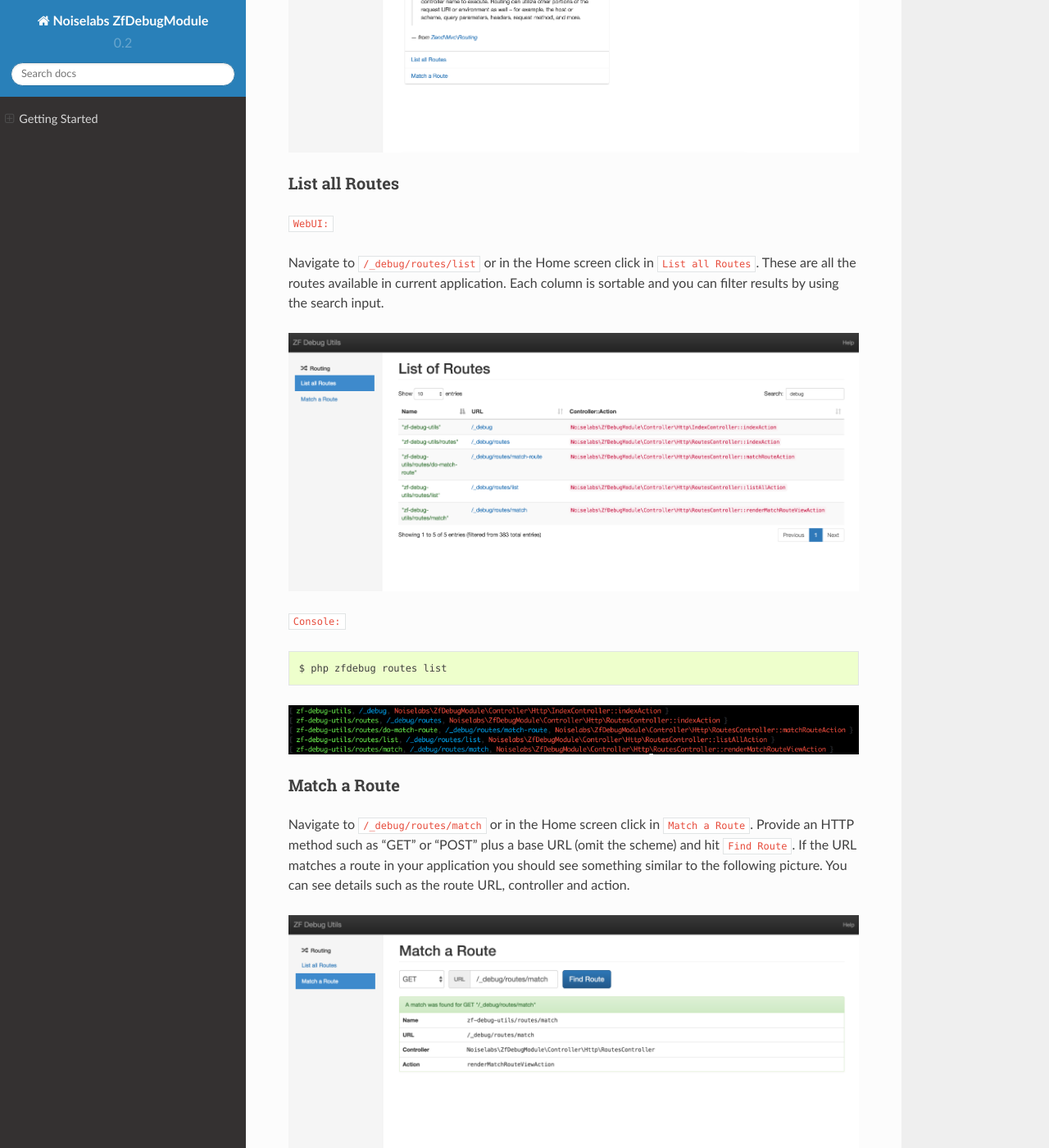
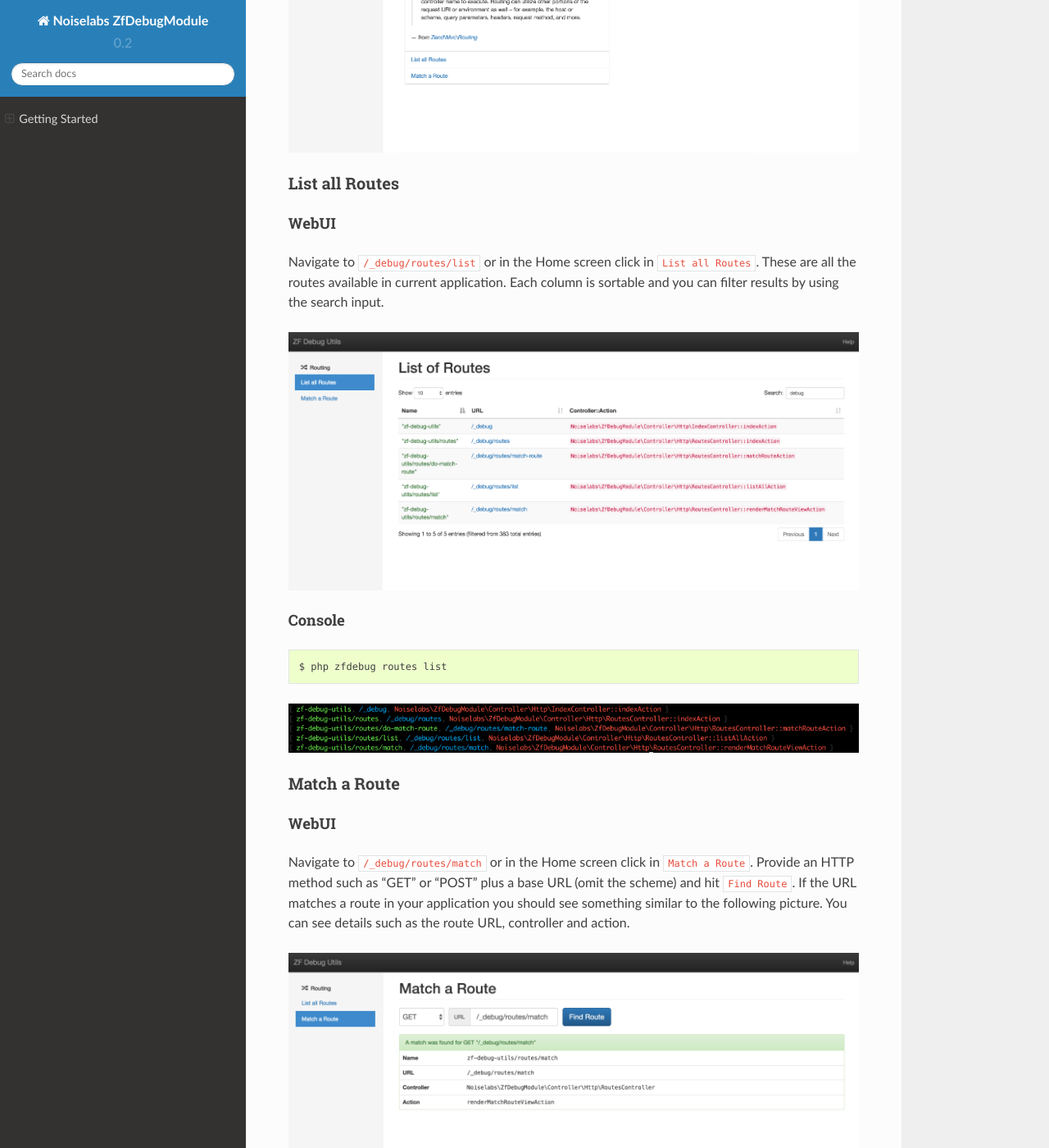
Before and after one commit to noiselabs/zf-debug-utils, a Sphinx documentation site: the page built from docs/getting-started.md, in a window 1280 px wide and 1400 px high, scrolled down 1623 px. Shown: the whole window at 82% size. Built offline with Sphinx 7.4.7 and the Read the Docs theme 2.0.0, drawn with Linux system fonts in a browser that asks for light colours; some of the changed text lies outside the part shown.

```diff
--- a/docs/getting-started.md
+++ b/docs/getting-started.md
@@ -49,14 +49,14 @@
 
 ### List all Routes
 
-`WebUI:`
+#### WebUI
 
 Navigate to `/_debug/routes/list` or in the Home screen click in `List all Routes`. These are all the routes available
  in current application. Each column is sortable and you can filter results by using the search input.
 
 ![List all routes](_static/images/webui/routing-list-all-routes.png "List all routes")
 
-`Console:`
+#### Console
 
     $ php zfdebug routes list
 
@@ -65,19 +65,23 @@
 
 ### Match a Route
 
+#### WebUI
+
 Navigate to `/_debug/routes/match` or in the Home screen click in `Match a Route`. Provide an HTTP method such as "GET"
 or "POST" plus a base URL (omit the scheme) and hit `Find Route`. If the URL matches a route in your application you
  should see something similar to the following picture. You can see details such as the route URL, controller and action.
 
 ![Match a Route](_static/images/webui/routing-match-route.png "Match a Route")
 
-`Console:`
+#### Console
 
     $ php zfdebug routes match GET /_debug/routes/match
 
 ![Console - Route match](_static/images/console/route-match.png "Console - Route match")
 
 ### Export all routes in CSV format
+
+#### Console
 
 It is possible to have the output of the [List all Routes](#list-all-routes) feature saved into a CSV file. The generated file can then be loaded by spreadsheet applications and used in reports.
 
```
Also changed, not shown: 1 other file.
